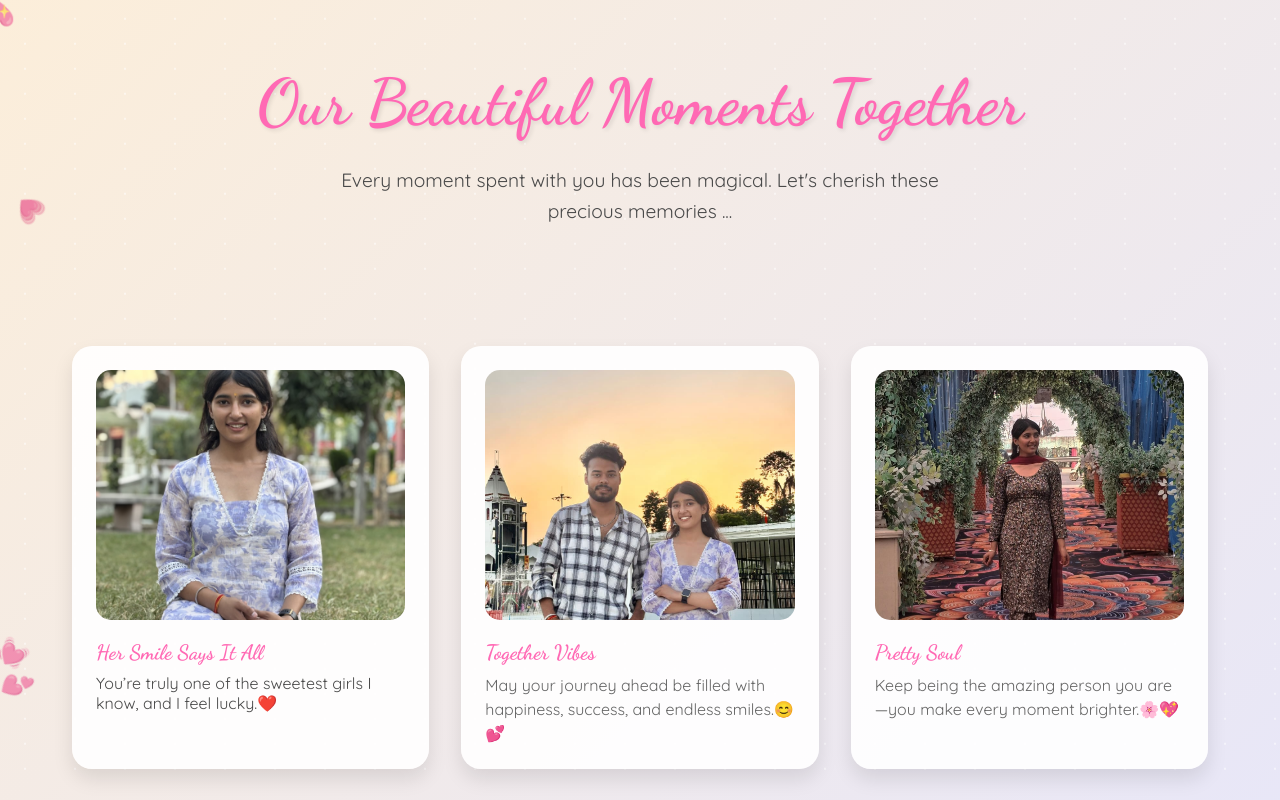
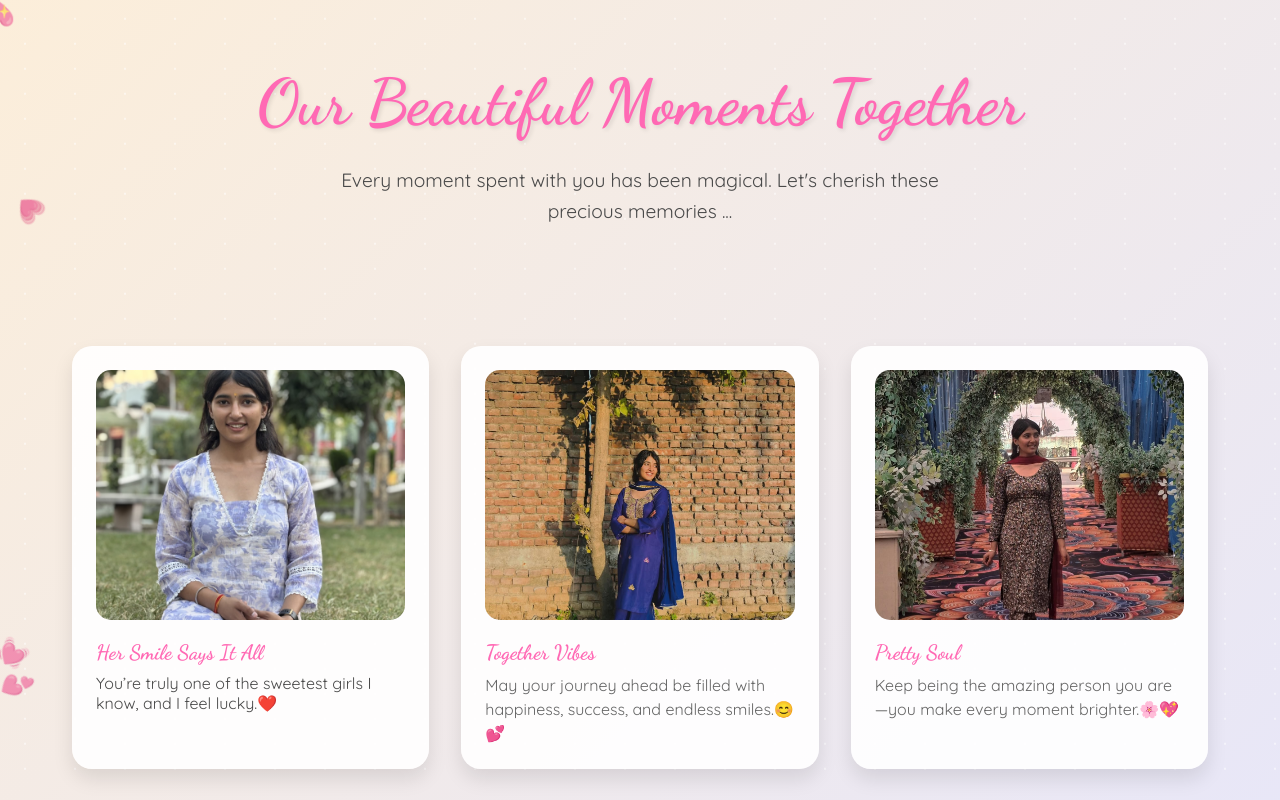
Before and after one commit to Lpuaryan27/birthday, a plain HTML site: page last.html in a window 1280 px wide. Shown: the top 800 px of the page. Drawn offline with Linux system fonts and the light colour scheme.

Commit message:
Update image source in last.html

```diff
--- a/last.html
+++ b/last.html
@@ -420,7 +420,7 @@
       </div>
       <div class="memory-card">
         <img
-          src="WhatsApp Image 2026-02-10 at 12.25.17.jpeg"
+          src="WhatsApp Image 2026-02-10 at 17.14.35.jpeg"
           alt="Beach Day"
           class="memory-img"
         />
```
